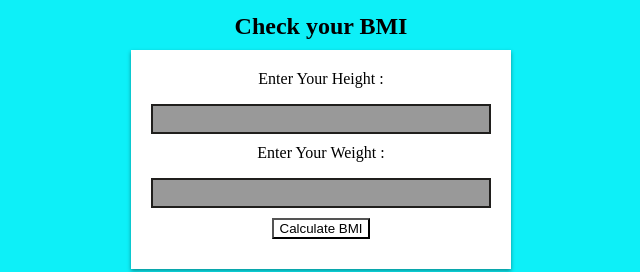
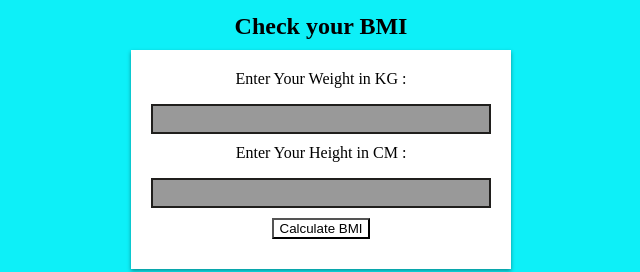
Before and after one commit to saiprasanth201/BMI-Calculator, a plain HTML site: page BMI Calculator/index.html in a window 1280 px wide. Shown: the part 128-400 px from the top of the page, without its empty margins (319-959 px from the left). Drawn offline with Linux system fonts and the light colour scheme.

Commit message:
Update index.html

```diff
--- a/BMI Calculator/index.html
+++ b/BMI Calculator/index.html
@@ -12,11 +12,11 @@
 
     			<form>
     				<div id="heightInput">
-    					<p>Enter Your Height :</p>
+    					<p>Enter Your Weight in KG :</p>
                         <input id="weight" type="number" pattern="[0-9]*" name="a" />
     				</div>
     				<div id="weightInput">
-    					<p>Enter Your Weight :</p>
+    					<p>Enter Your Height in CM :</p>
 	    				 <input id="height" type="number" pattern="[0-9]*" name="b"/>
     				</div>
     		     <button type="button" class="btn" onclick="calculate()">Calculate BMI</button>
```
